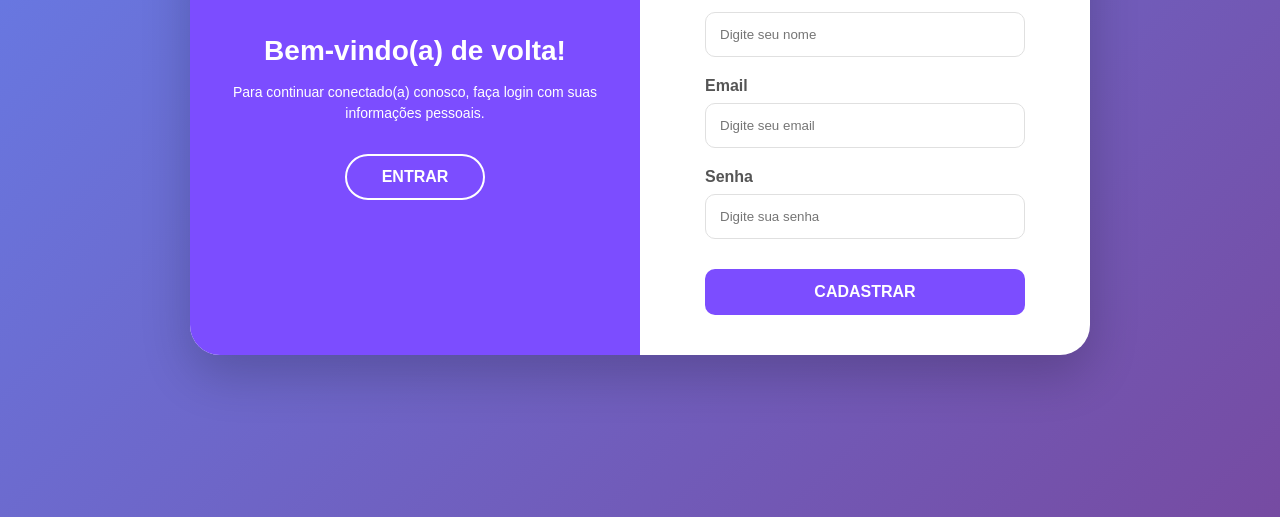
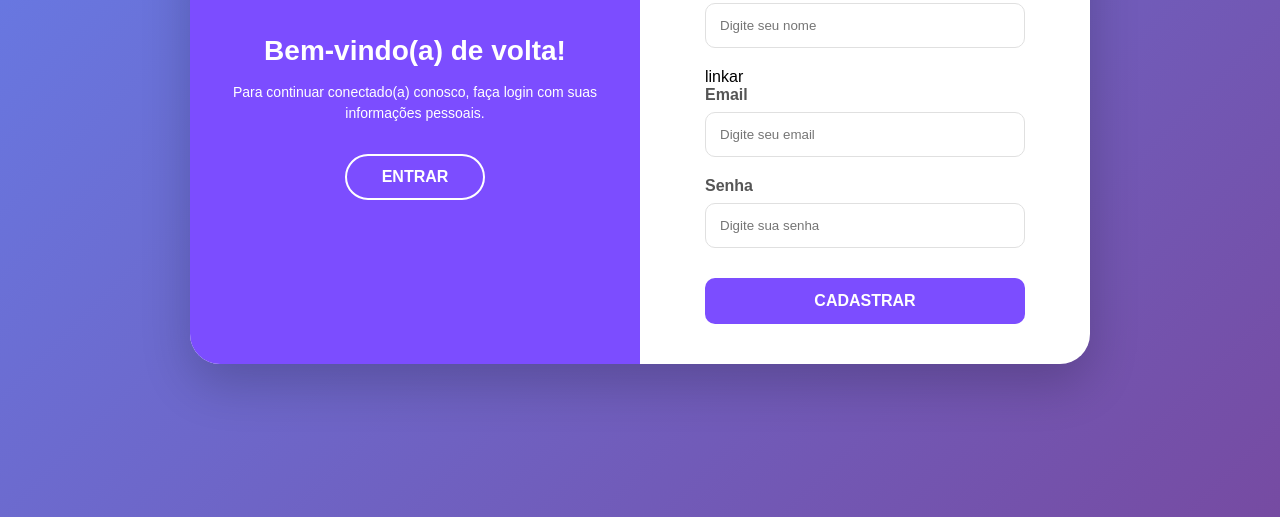
Before and after one commit to Anderson4322/Back-End-Pessoal, a plain HTML site: page cadastro/index.html in a window 1280 px wide. Shown: the part 283-800 px from the top of the page. Drawn offline with Linux system fonts and the light colour scheme.

Commit message:
Atualizaçao cadastro

```diff
--- a/cadastro/index.html
+++ b/cadastro/index.html
@@ -22,6 +22,8 @@
                 <label>Nome</label>
                 <input type="text" id="nome" placeholder="Digite seu nome" required>
 
+                <p>linkar </p>
+
                 <label>Email</label>
                 <input type="email" id="email" placeholder="Digite seu email" required>
 
```
